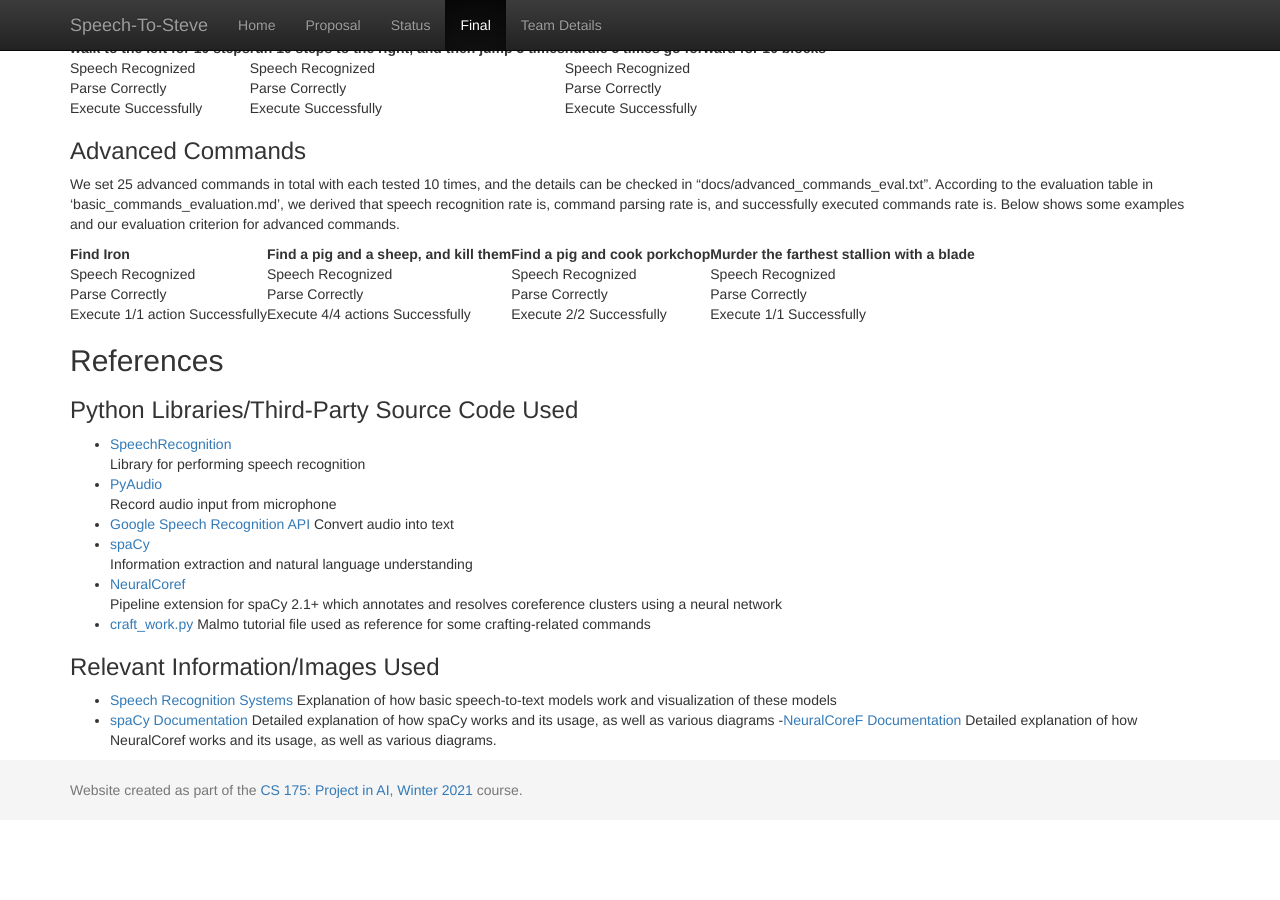
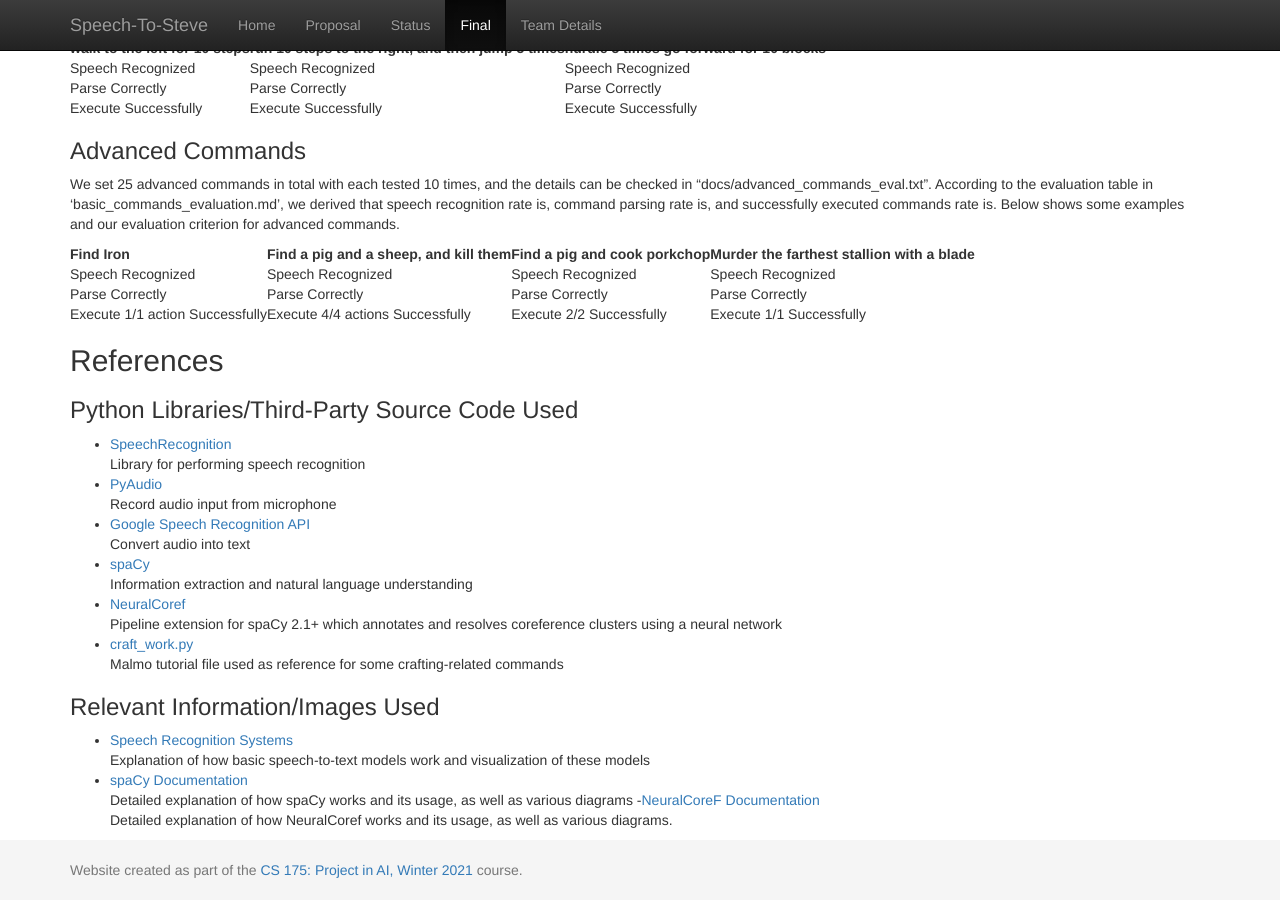
Before and after one commit to geeeeeeeeew/CS-175-Team-Direction-, a Jekyll site: the page built from docs/final.md, in a window 1280 px wide and 900 px high, scrolled down 5079 px. Built offline with Jekyll 4.4.1, drawn with Linux system fonts in a browser that asks for light colours; before the commit the page ends 5899 px from its top, so only the background shows below that.

Commit message:
Update final.md

```diff
--- a/docs/final.md
+++ b/docs/final.md
@@ -119,19 +119,19 @@ We set 25 advanced commands in total with each tested 10 times, and the details
 Library for performing speech recognition
 - [PyAudio](https://pypi.org/project/PyAudio/)\
 Record audio input from microphone
-- [Google Speech Recognition API](https://cloud.google.com/speech-to-text)
+- [Google Speech Recognition API](https://cloud.google.com/speech-to-text)\
 Convert audio into text
 - [spaCy](https://spacy.io/usage/spacy-10z)\
 Information extraction and natural language understanding
 - [NeuralCoref](https://github.com/huggingface/neuralcoref/pulls)\
 Pipeline extension for spaCy 2.1+ which annotates and resolves coreference clusters using a neural network
-- [craft_work.py](https://github.com/microsoft/malmo/blob/master/Malmo/samples/Python_examples/craft_work.py)
+- [craft_work.py](https://github.com/microsoft/malmo/blob/master/Malmo/samples/Python_examples/craft_work.py)\
 Malmo tutorial file used as reference for some crafting-related commands
 
 ### Relevant Information/Images Used
-- [Speech Recognition Systems](https://heartbeat.fritz.ai/the-3-deep-learning-frameworks-for-end-to-end-speech-recognition-that-power-your-devices-37b891ddc380)
+- [Speech Recognition Systems](https://heartbeat.fritz.ai/the-3-deep-learning-frameworks-for-end-to-end-speech-recognition-that-power-your-devices-37b891ddc380)\
 Explanation of how basic speech-to-text models work and visualization of these models
-- [spaCy Documentation](https://spacy.io/usage)
+- [spaCy Documentation](https://spacy.io/usage)\
 Detailed explanation of how spaCy works and its usage, as well as various diagrams
--[NeuralCoreF Documentation](https://medium.com/huggingface/state-of-the-art-neural-coreference-resolution-for-chatbots-3302365dcf30)
+-[NeuralCoreF Documentation](https://medium.com/huggingface/state-of-the-art-neural-coreference-resolution-for-chatbots-3302365dcf30)\
 Detailed explanation of how NeuralCoref works and its usage, as well as various diagrams.
```
